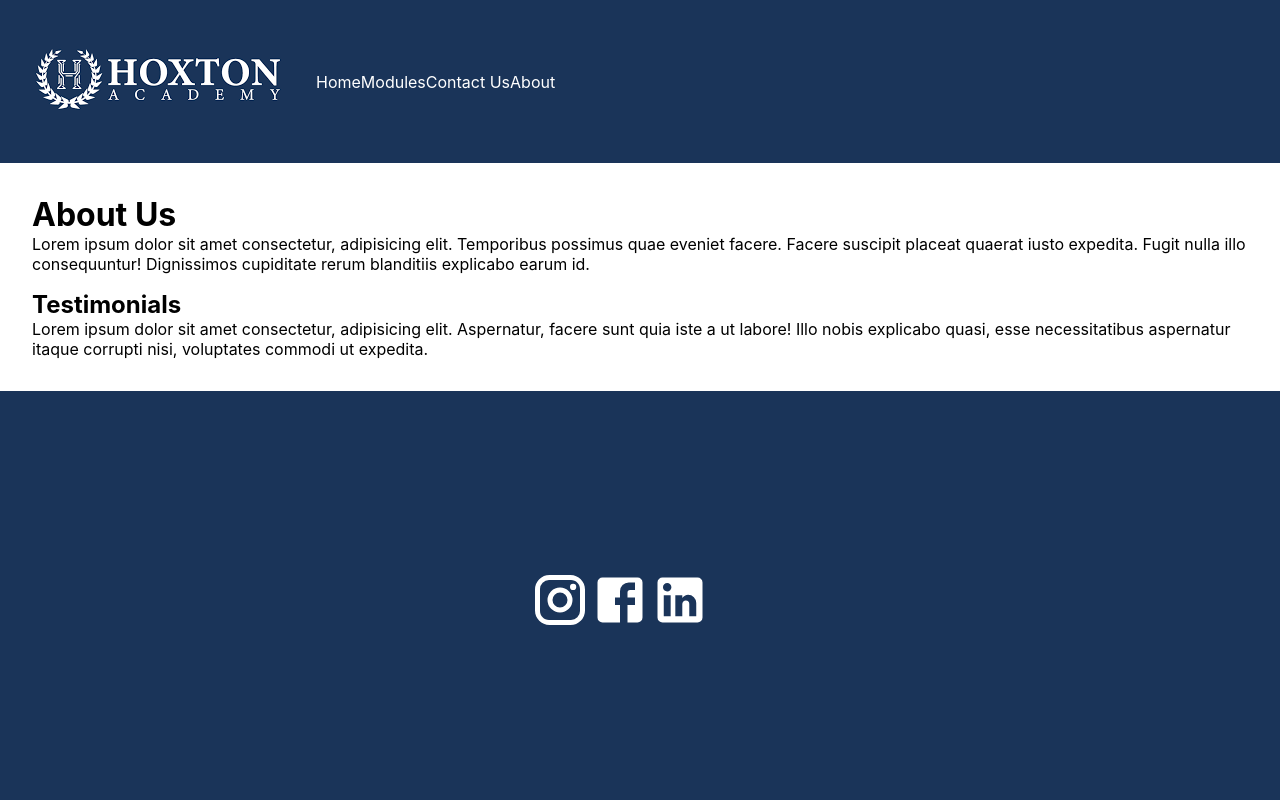
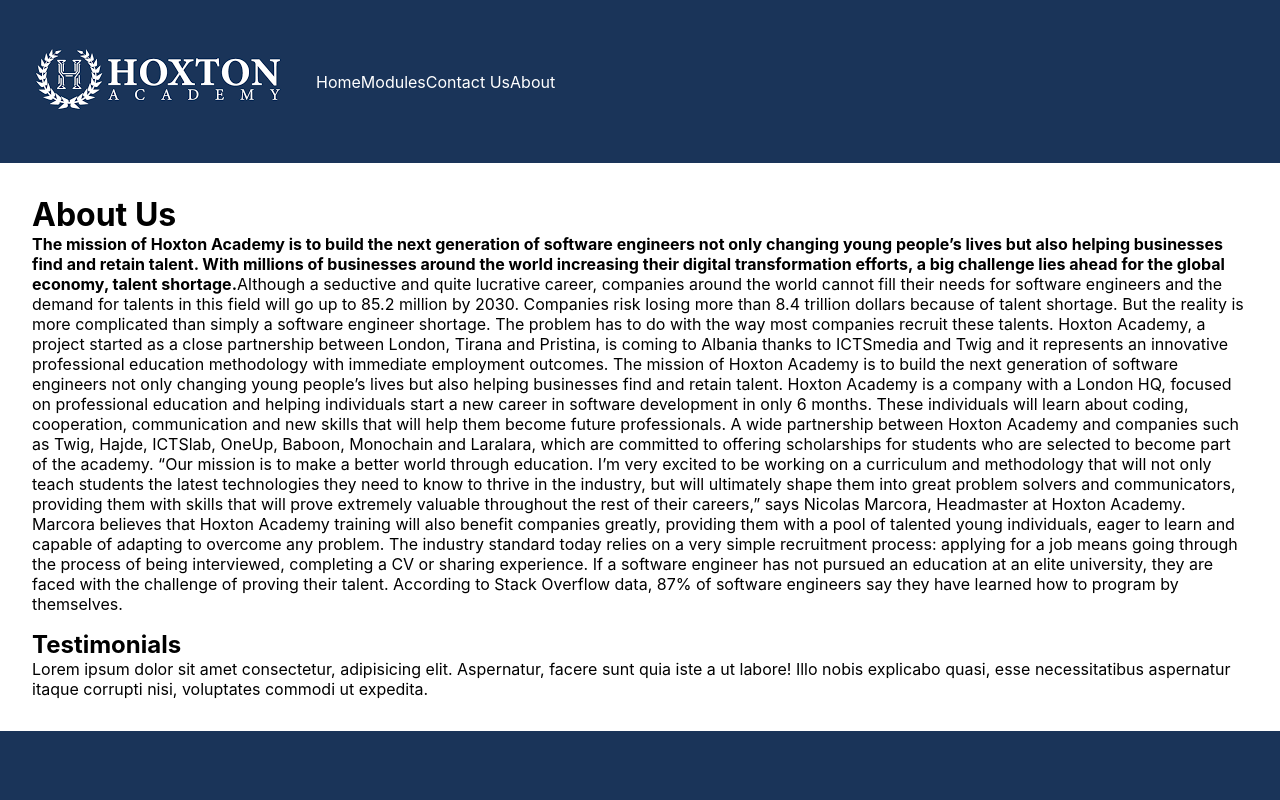
Before and after one commit to denis-projects/hoxton-react-project, a React (Vite) app: page /about in a window 1280 px wide. Shown: the top 800 px of the page. Built offline with nearby package versions, Linux system fonts and the light colour scheme.

Commit message:
adding some infos on about page

```diff
--- a/src/pages/About.jsx
+++ b/src/pages/About.jsx
@@ -6,7 +6,27 @@
         <div className='about'>
             <div className='aboutTop'>
                 <h1>About Us</h1>
-                <p>Lorem ipsum dolor sit amet consectetur, adipisicing elit. Temporibus possimus quae eveniet facere. Facere suscipit placeat quaerat iusto expedita. Fugit nulla illo consequuntur! Dignissimos cupiditate rerum blanditiis explicabo earum id.</p>
+                <p><b>The mission of Hoxton Academy is to build the next generation of software engineers not only changing young people’s lives but also helping businesses find and retain talent.
+                    With millions of businesses around the world increasing their digital transformation efforts, a big challenge lies ahead for the global economy, talent shortage.</b>
+
+
+                    Although a seductive and quite lucrative career, companies around the world cannot fill their needs for software engineers and the demand for talents in this field will go up to 85.2 million by 2030. Companies risk losing more than 8.4 trillion dollars because of talent shortage.
+
+                    But the reality is more complicated than simply a software engineer shortage. The problem has to do with the way most companies recruit these talents.
+
+                    Hoxton Academy, a project started as a close partnership between London, Tirana and Pristina, is coming to Albania thanks to ICTSmedia and Twig and it represents an innovative professional education methodology with immediate employment outcomes.
+
+                    The mission of Hoxton Academy is to build the next generation of software engineers not only changing young people’s lives but also helping businesses find and retain talent.
+
+                    Hoxton Academy is a company with a London HQ, focused on professional education and helping individuals start a new career in software development in only 6 months. These individuals will learn about coding, cooperation, communication and new skills that will help them become future professionals.
+
+                    A wide partnership between Hoxton Academy and companies such as Twig, Hajde, ICTSlab, OneUp, Baboon, Monochain and Laralara, which are committed to offering scholarships for students who are selected to become part of the academy.
+
+                    “Our mission is to make a better world through education. I’m very excited to be working on a curriculum and methodology that will not only teach students the latest technologies they need to know to thrive in the industry, but will ultimately shape them into great problem solvers and communicators, providing them with skills that will prove extremely valuable throughout the rest of their careers,” says Nicolas Marcora, Headmaster at Hoxton Academy.
+
+                    Marcora believes that Hoxton Academy training will also benefit companies greatly, providing them with a pool of talented young individuals, eager to learn and capable of adapting to overcome any problem.
+
+                    The industry standard today relies on a very simple recruitment process: applying for a job means going through the process of being interviewed, completing a CV or sharing experience. If a software engineer has not pursued an education at an elite university, they are faced with the challenge of proving their talent. According to Stack Overflow data, 87% of software engineers say they have learned how to program by themselves.</p>
             </div>
             <div className='aboutBottom'>
                 <h2>Testimonials</h2>
```
